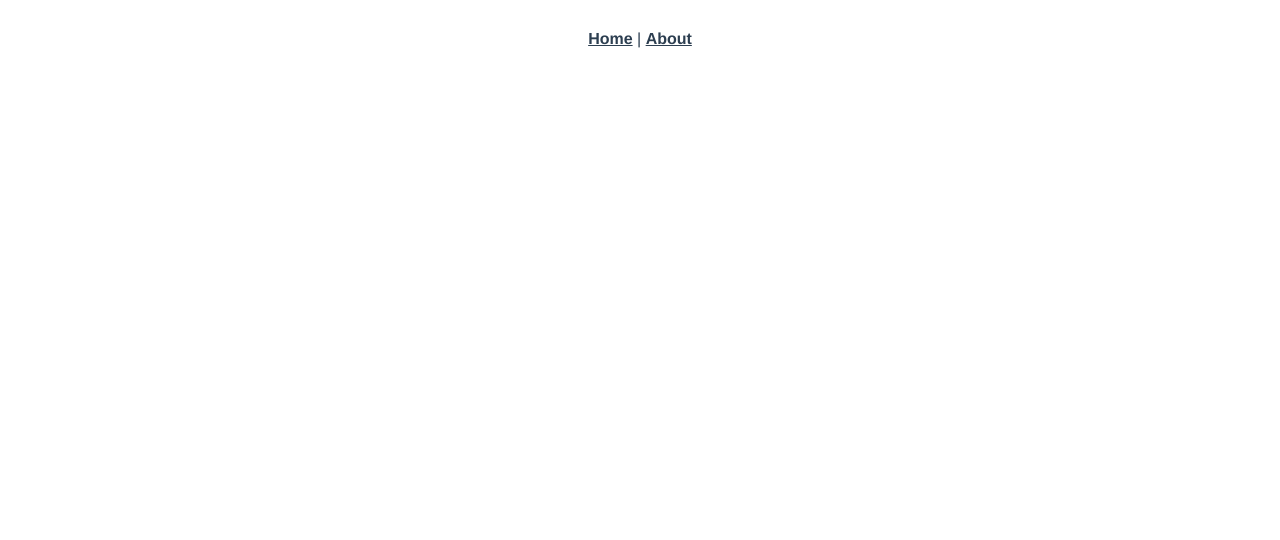
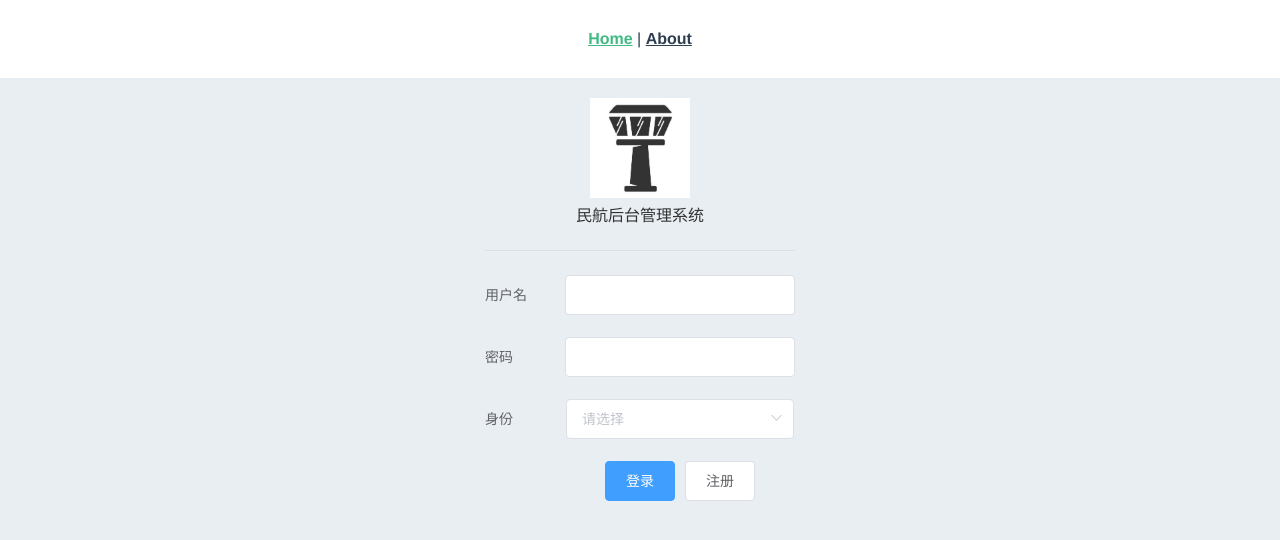
Before and after one commit to tzx666/AirLineMessageSystem, a Vue app: page /#/Login in a window 1280 px wide. Shown: the top 540 px of the page. Built offline with nearby package versions, Linux system fonts and the light colour scheme.

Commit message:
继续更新

```diff
--- a/package.json
+++ b/package.json
@@ -10,9 +10,11 @@
   "dependencies": {
     "core-js": "^3.6.4",
     "element-ui": "^2.4.5",
+    "node-fetch": "^2.6.0",
     "vue": "^2.6.11",
     "vue-router": "^3.1.6",
-    "vuex": "^3.1.3"
+    "vuex": "^3.1.3",
+    "web3": "^1.2.8"
   },
   "devDependencies": {
     "@vue/cli-plugin-babel": "~4.3.0",
--- a/src/App.vue
+++ b/src/App.vue
@@ -1,7 +1,7 @@
 <template>
   <div id="app">
     <div id="nav">
-      <router-link to="/">Home</router-link> |
+      <router-link to="/Login">Home</router-link> |
       <router-link to="/about">About</router-link>
     </div>
     <router-view/>
--- a/src/components/Login.vue
+++ b/src/components/Login.vue
@@ -1,18 +1,37 @@
 <template>
 <el-container>
-  <el-header>Header</el-header>
   <el-main>
+    <el-row type="flex" justify="center">
+      <el-col :span="6">
+        <el-image
+      style="width: 100px; height: 100px"
+      :src="require('@/assets/tower.jpg')"
+      ></el-image>
+      </el-col>
+    </el-row>
+    <el-row type="flex" justify="center">
+      <el-col :span="6">
+        <span>民航后台管理系统</span>
+    <el-divider></el-divider>
+      </el-col>
+    </el-row>
     <el-row type="flex" justify="center" >
     <el-col :span="6">
-    <el-form ref="form" :model="form" label-width="80px">
+    <el-form ref="form" :model="form" label-width="80px" :label-position="'left'">
   <el-form-item label="用户名">
     <el-input v-model="form.name"></el-input>
   </el-form-item>
   <el-form-item label="密码">
     <el-input v-model="form.password"></el-input>
   </el-form-item>
-  <el-form-item>
-
+    <el-form-item label="身份">
+      <el-select v-model="form.value" placeholder="请选择">
+    <el-option label="签派" value="101"></el-option>
+      <el-option label="管制" value="100"></el-option>
+      <el-option label="管理员" value="999"></el-option>
+  </el-select>
+    </el-form-item>
+    <el-form-item>
     <el-button type="primary" @click="onSubmit">登录</el-button>
     <el-button @click="onCancel">注册</el-button>
   </el-form-item>
@@ -25,13 +44,11 @@
 </template>
 
 <script>
- import Vue from 'vue'
+ //import Vue from 'vue'
 export default {
     name: 'Login',
     data() {
       return {
-        fits: ['fill', 'contain', 'cover', 'none', 'scale-down'],
-        url: 'https://fuss10.elemecdn.com/e/5d/4a731a90594a4af544c0c25941171jpeg.jpeg',
         form: {
           name: '',
           region: '',
@@ -40,17 +57,18 @@ export default {
           delivery: false,
           type: [],
           resource: '',
-          desc: ''
+          desc: '',
+          value:'',
         }
       }
     }, methods: {
       onSubmit() {
         console.log('submit!');
-        this.$router.push({path:'/Register'})
+        this.$global_msg.islogin=true
+        this.$router.push({path:'/mainpage'})
       },
       onCancel(){
-        Vue.prototype.$islogin=false
-this.$router.push({path:'/mainpage'})
+        this.$router.push({path:'/Register'})
       }
     }
 }
--- a/src/components/Register.vue
+++ b/src/components/Register.vue
@@ -1,21 +1,118 @@
 <template>
+<el-container>
   <el-main>
     <el-row type="flex" justify="center">
       <el-col :span="6">
-            <el-form :model="form">
-              <el-form-item label="注册"></el-form-item>
+        <el-image
+      style="width: 100px; height: 100px"
+      :src="require('@/assets/tower.jpg')"
+      ></el-image>
+      </el-col>
+    </el-row>
+    <el-row type="flex" justify="center">
+      <el-col :span="6">
+        <span>工作人员注册</span>
+    <el-divider></el-divider>
+      </el-col>
+    </el-row>
+    <el-row type="flex" justify="center" >
+    <el-col :span="6">
+    <el-form ref="form" :model="form" label-width="110px" :label-position="'left'">
+  <el-form-item label="用户名">
+    <el-input v-model="form.name"></el-input>
+  </el-form-item>
+  <el-form-item label="密码">
+    <el-input v-model="form.password"></el-input>
+  </el-form-item>
+  <el-form-item label="重复密码">
+    <el-input v-model="form.repeatpassword"></el-input>
+  </el-form-item>
+    <el-form-item label="身份">
+      <el-select v-model="form.value" placeholder="请选择">
+    <el-option label="签派" value="101"></el-option>
+      <el-option label="管制" value="100"></el-option>
+      <el-option label="管理员" value="999"></el-option>
+  </el-select>
+    </el-form-item>
+    <el-form-item label="选择航司">
+       <el-select v-model="form.value1" placeholder="请选择">
+    <el-option
+      v-for="item in options"
+      :key="item.value"
+      :label="item.label"
+      :value="item.value">
+    </el-option>
+  </el-select>
+    </el-form-item>
+    <el-form-item label="输入航司授权码">
+    <el-input v-model="form.hash"></el-input>
+  </el-form-item>
+    <el-form-item>
+    <el-button type="primary" @click="onSubmit">注册</el-button>
+    <el-button @click="onCancel">返回</el-button>
+  </el-form-item>
 </el-form>
 </el-col>
   </el-row>
   </el-main>
+</el-container>
 </template>
 
 <script>
+var Web3 = require('web3');
+const fetch = require('node-fetch')
 export default {
-    name:'Register'
+    name:'Register',
+    data() {
+      return {
+        form:{
+          name: '',
+          region: '',
+          date1: '',
+          date2: '',
+          delivery: false,
+          type: [],
+          resource: '',
+          desc: '',
+          value:'',
+          password:'',
+          hash:'',
+          repeatpassword:'',
+          value1:''
+        },options:[],//这里是航司列表
+      }
+    }, methods: {
+      onSubmit() {
+        console.log('submit!');
+        this.$global_msg.islogin=true
+        this.$router.push({path:'/Login'})
+      },
+      onCancel(){
+        var res=Web3.utils.sha3('123456')
+        console.log(res)
+        this.$router.push({path:'/Login'})
+      }
+    },
+    created:function (){
+      console.log("预备启动")
+      fetch("http://localhost:9090/api/getAllAirlines")
+  .then(response => response.json())
+  .then(result => {
+    let midopt1 = []
+        for (let i = 0; i < result.length; i++) {
+          midopt1.push({value: result[i].regID, label: result[i].fullName})
+        }
+  this.options=midopt1
+  })
+  .catch(error => console.log('error', error));
+    }
 }
 </script>
 
 <style scoped>
-
+.el-main{
+    background-color: #E9EEF3;
+    color: #333;
+    text-align: center;
+  }
 </style>
--- a/src/router/index.js
+++ b/src/router/index.js
@@ -3,11 +3,15 @@ import VueRouter from 'vue-router'
 import Register from '../components/Register.vue'
 import mainpage from '../components/MainPage.vue'
 import Login from '@/components/Login.vue'
+var global_msg={
+  islogin:false
+}
+Vue.prototype.$global_msg = global_msg
 Vue.use(VueRouter)
 
   const routes = [
   {
-    path: '/',
+    path: '/Login',
     name: 'Login',
     component: Login
   },
@@ -25,12 +29,21 @@ Vue.use(VueRouter)
   },{
     path: '/mainpage',
     name: 'mainpage',
-    component: mainpage
+    component: mainpage,
+    meta : {                      //加一个自定义obj
+      requireAuth:true      //这个参数 true 代表需要登录才能进入A
+  }
   }
 ]
 
 const router = new VueRouter({
   routes
 })
-
+router.beforeEach((to, from, next) => {
+  console.log(Vue.prototype.$global_msg.islogin)
+  //let token = false;
+  if(to.path==from.path){next('/Login');return}
+  if(to.meta.requireAuth&&!Vue.prototype.$global_msg.islogin){next('/Login');return}
+  next();
+});
 export default router
```
Also changed, not shown: src/assets/tower.jpg (added), 1 other file (tests, documents, lock files or other folders). Lines whose indentation alone changed are shown as unchanged.
